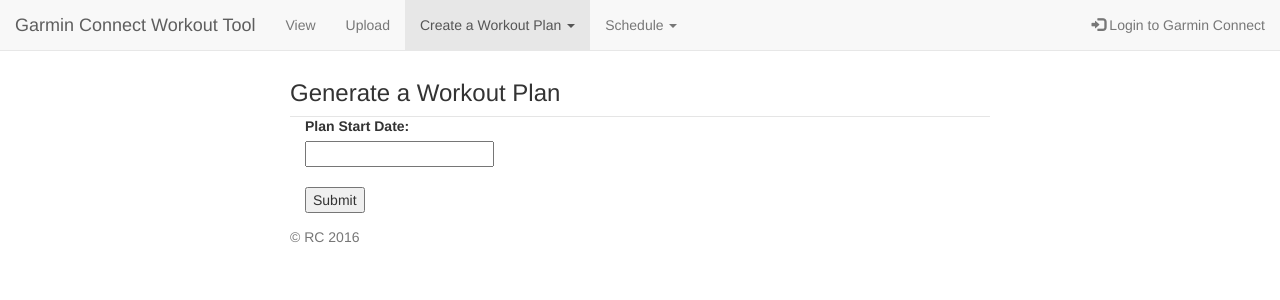
After one commit to rcaudill/flask-garmin_workouts_tool, a Flask app: template templates/testgenerateplan.html in a window 1280 px wide. The commit adds this page. Shown: the top 300 px of the page. Run offline with Flask 2, Linux system fonts and the light colour scheme; the template is opened without the code that fills it: values that come from a table or form of the project are taken from there, others are empty; some libraries are stand-ins or nearby versions.

Commit message:
enhanced plan generation/scheduling. added test schedule.

```diff
--- a/app.py
+++ b/app.py
@@ -134,9 +134,26 @@ def generateplan():
 
     if request.method == 'POST' and generate_plan_form.validate():
         flash('Workout plan submitted' + str(generate_plan_form.data['cts_heart_rate']))
-        return redirect(url_for('index'))
+        return redirect(url_for('scheduledworkouts'))
 
     return render_template('generateplan.html', generate_plan_form=generate_plan_form)
+
+
+@app.route('/testgenerateplan', methods=['GET', 'POST'])
+def testgenerateplan():
+    if 'garmin_session' not in session or session['garmin_session'] is None:
+        # No garmin connect session, redirect to login
+        flash('You need to enter Garmin Connect credentials in order to ...')
+        return redirect(url_for('login'))
+
+    generate_plan_form = GeneratePlanForm(request.form)
+
+    if request.method == 'POST' and generate_plan_form.validate():
+        result = session['garmin_session'].schedule_3_day(calendarDate=str(generate_plan_form.data['start_date']))
+        flash('Workout plan scheduled')
+        return redirect(url_for('scheduledworkouts'))
+
+    return render_template('testgenerateplan.html', generate_plan_form=generate_plan_form)
 
 @app.route('/scheduledworkouts', methods=['GET', 'POST'])
 def scheduledworkouts():
@@ -185,7 +202,6 @@ def scheduleworkout():
 
     return render_template('scheduleworkout.html', schedule_workout_form=schedule_workout_form)
 
-
 @app.route('/deletescheduledworkout/<scheduleId>')
 def deletescheduledworkout(scheduleId):
     if 'garmin_session' not in session or session['garmin_session'] is None:
--- a/templates/layout.html
+++ b/templates/layout.html
@@ -93,8 +93,7 @@
                       <span class="caret"></span></a>
                   <ul class="dropdown-menu">
                       <li><a href="generateplan">Cycling - CTS</a></li>
-                      <li><a href="#">Other 1</a></li>
-                      <li><a href="#">Other 2</a></li>
+                      <li><a href="testgenerateplan">Cycling - Test 3 Day Plan</a></li>
                   </ul>
               </li>
               <li id="scheduled" class="dropdown">
--- /dev/null
+++ b/templates/testgenerateplan.html
@@ -0,0 +1,20 @@
+<!-- Extend layout -->
+{% extends "layout.html" %}
+
+{% block body %}
+<!--Update navbar-->
+<script>document.getElementById("plan").className += "dropdown active";</script>
+
+<h3>Generate a Workout Plan</h3>
+<div class="col-lg-12">
+    {% from "_formhelpers.html" import render_field %}
+    <form method="POST" action="{{ url_for('testgenerateplan') }}">
+        {{ render_field(generate_plan_form.start_date) }}
+        <br>
+        <input type="submit" value="Submit"/>
+
+    </form>
+
+</div>
+
+{% endblock %}
```
Also changed, not shown: garmin_service.py (+29 -2 lines).
